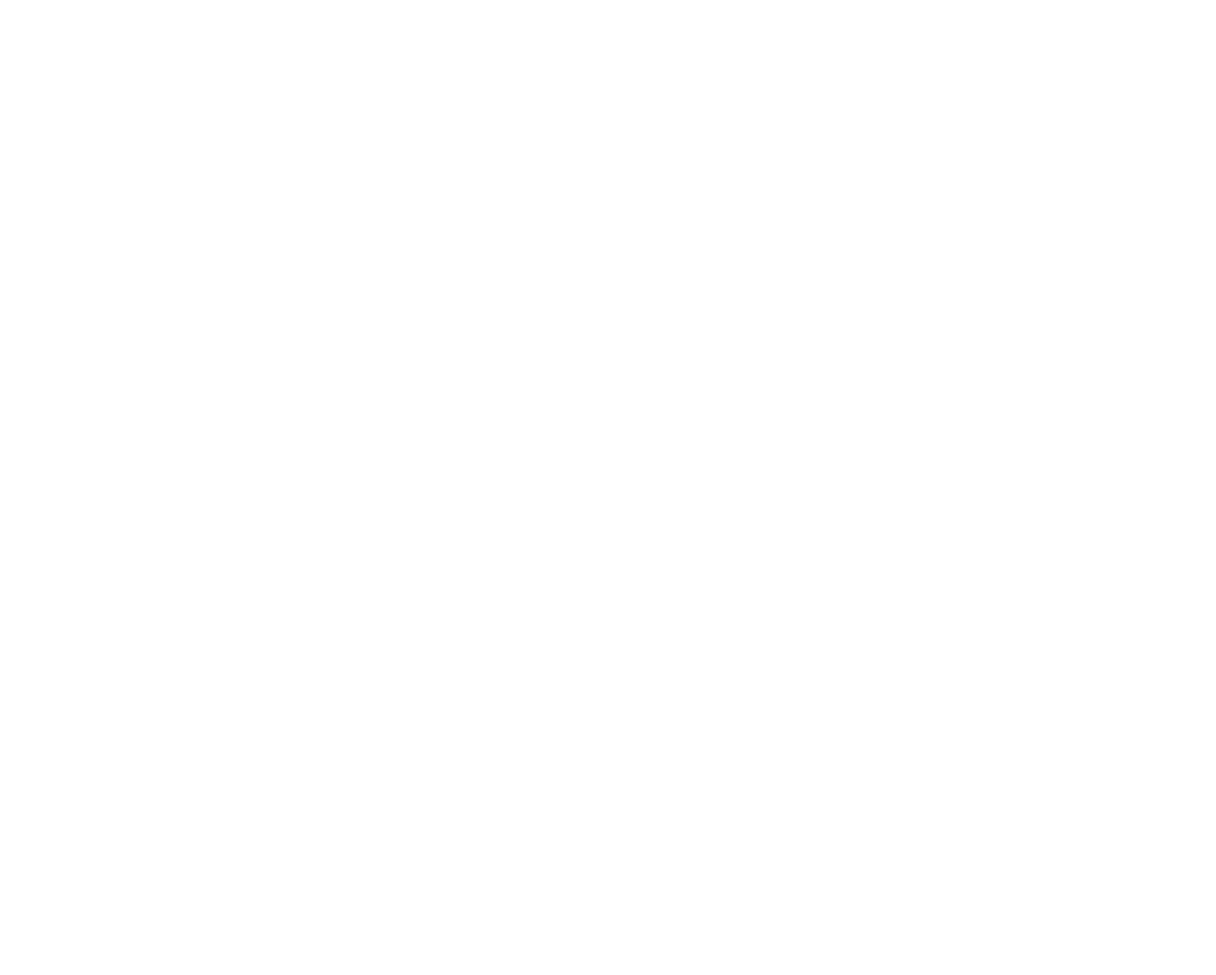
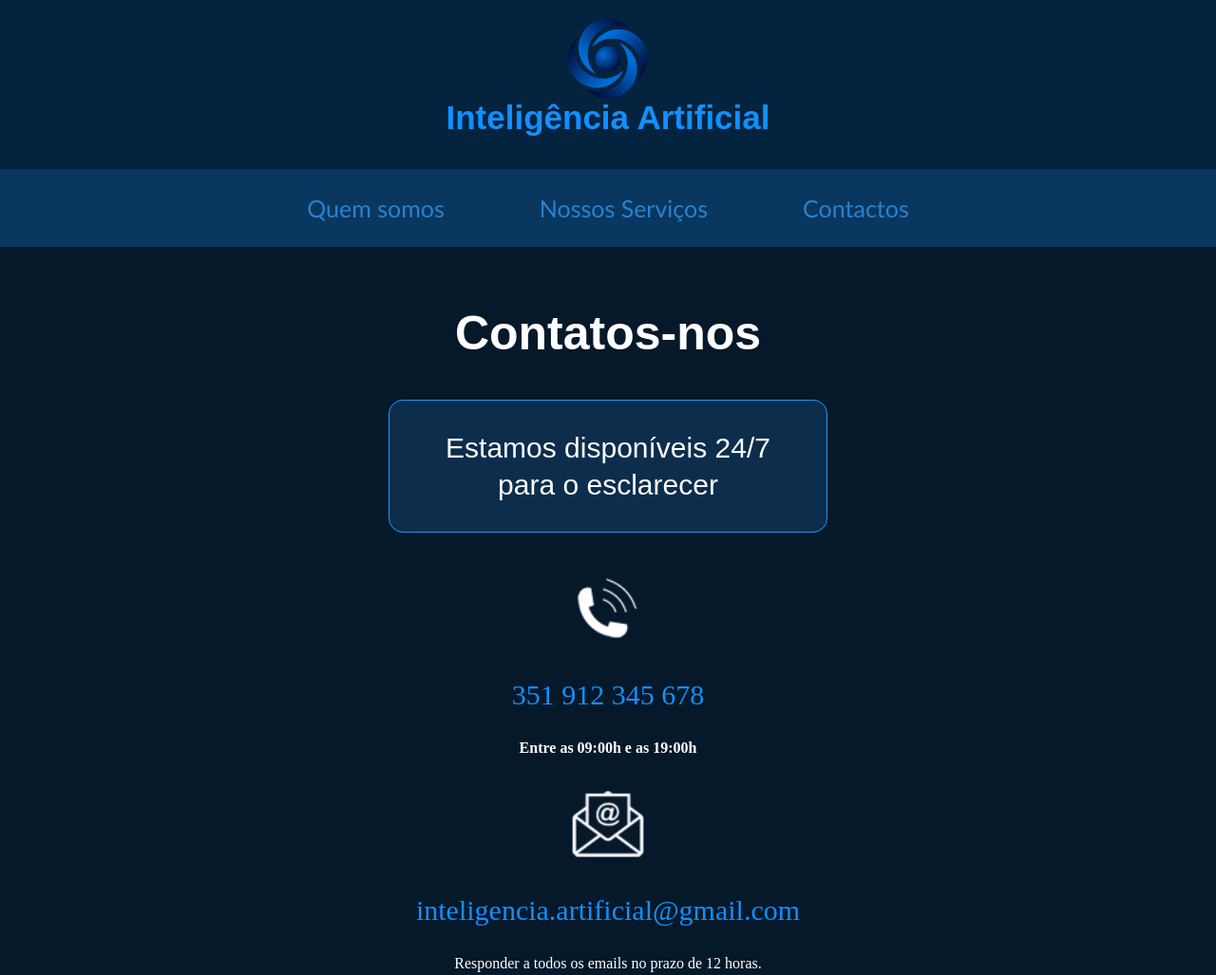
Before and after one commit to dilmerprog/web-development-exercises, a plain HTML site: page IA_Web/contato.html in a window 1280 px wide. Shown: the top 1027 px of the page at 95% size. Before the commit the page ends 800 px from the top, so only its background shows below. Drawn offline with Linux system fonts and the light colour scheme.

Commit message:
commit_contactos

```diff
--- a/IA_Web/contato.html
+++ b/IA_Web/contato.html
@@ -0,0 +1,51 @@
+<!DOCTYPE html>
+<html lang="pt-BR">
+<head>
+    <meta charset="UTF-8">
+    <meta name="viewport" content="width=device-width, initial-scale=1.0">
+    <title>Document</title>
+    <link rel="stylesheet" href="style.css">
+</head>
+<body>
+    <header>
+        <img class="logo" src="img/logo_empresa.png" alt="logo ia">
+        <h2>Inteligência Artificial</h2>
+    </header>
+
+        <nav>
+        <ul class="menu">
+            <li><a href="index.html">Quem somos</a></li>
+            <li><a href="servicos.html">Nossos Serviços</a></li>
+            <li><a href="contato.html">Contactos</a></li>
+        </ul>
+    </nav>
+
+    <section class="contato">
+        <h1>Contatos-nos</h1>
+        <div class="card2">
+            <p>Estamos disponíveis 24/7 para o esclarecer</p>
+        </div>
+
+        <img class="telefone" src="img/icon_phone.png" alt="Telefone">
+
+        <p class="numero">351 912 345 678</p>
+
+        <h4>Entre as 09:00h e as 19:00h</h4>
+
+        <img class="telefone" src="img/icon_email.png" alt="Email">
+
+        <p class="numero">inteligencia.artificial@gmail.com </p>
+
+        <p>Responder a todos os emails no prazo de 12 horas.</p>
+    </section>
+
+    <section class="bt_botao">
+        <p>Conheça os nossos serviços.</p>
+        <a htef="servicos.html">Os nossos serviços</a>
+    </section>
+
+    <footer>
+        <p>Inteligência Artificial &copy; 2030 | &reg; Todos os direitos reservados.</p>
+    </footer>
+</body>
+</html>
--- a/IA_Web/style.css
+++ b/IA_Web/style.css
@@ -173,3 +173,40 @@
     margin-bottom: 15px;
     font-size: 20px;
 }
+
+.contato {
+    text-align: center;
+    color: white;
+}
+
+.contato h1 {
+    font-size: 50px;
+    font-family: Arial, Helvetica, sans-serif;
+}
+
+.card2 {
+    font-family:Arial, Helvetica, sans-serif;
+    width: 400px;
+    margin: 30px auto;
+    padding: 30px;
+    background-color: #0d2d4d;
+    border: 1px solid #2097ff;
+    border-radius: 15px;
+}
+
+.card2 p {
+    font-size: 30px;
+    line-height: 1.3;
+    margin: 0;
+}
+
+.telefone {
+
+    width: 80px;
+    margin-top: 10px;
+}
+
+.numero {
+   color:#1190ff;
+   font-size: 30px;
+}
```
Also changed, not shown: IA_Web/img/icon_phone copy.png (deleted).
